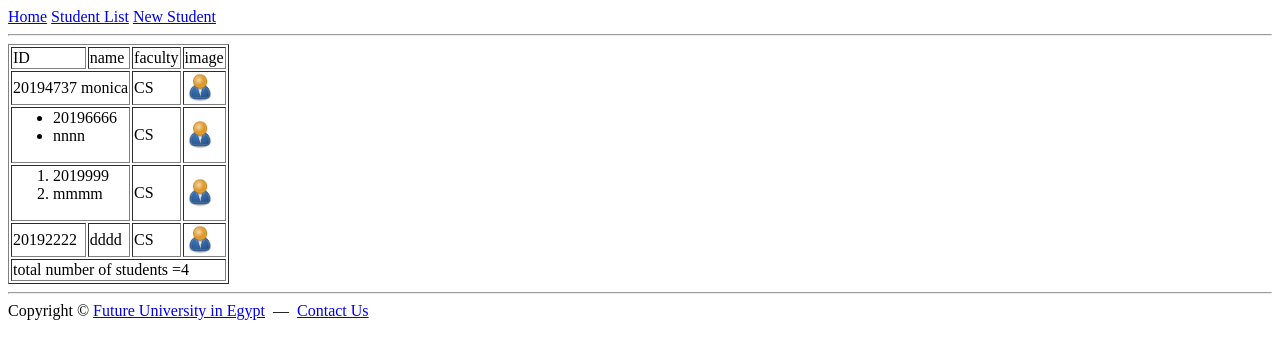
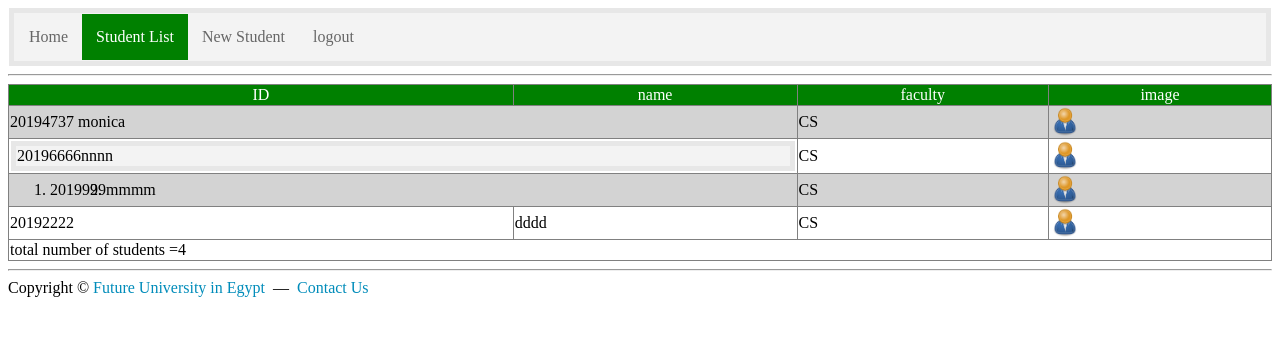
Before and after one commit to monica-medhat/DM322-2, a plain HTML site: page PROJECT 1/studentlist.html in a window 1280 px wide. Drawn offline with Linux system fonts and the light colour scheme.

Commit message:
New update 23/11

```diff
--- a/PROJECT 1/index.html
+++ b/PROJECT 1/index.html
@@ -1,19 +1,28 @@
 <html>
     <head>
         <title>Home</title>
+        <link rel="stylesheet" type = "text/css"
+        href="style.css">
     </head>
     <body>
-       <!--nav-->
-       <a href="index.html" target="_blank">Home</a>
-       <a href="Studentlist.html" target="_blank">Student List</a>
-       <a href="newstudent.html" target="_blank">New Student</a>
+        <nav>
+            <ul>
+
+               <li><a href="index.html" target="_blank"class="active" >Home</a></li>
+               <li><a href="Studentlist.html" target="_blank">Student List</a></li>
+               <li><a href="newstudent.html" target="_blank">New Student</a></li>
+               <li class="nav-right"> <a href="#" target="_blank">logout</a></li>
+    </ul>
+</nav>
        <!--#nav-->
        <hr>
        <!--Sec-->
+       <div>
 
        <h1>Name: monica medhat</h1>
        <h2>ID:20194737</h2>
        <h3>Email:20194737@fue.edu.eg</h3>
+    </div>
 
        <!--#sec-->
        <hr>
--- a/PROJECT 1/studentlist.html
+++ b/PROJECT 1/studentlist.html
@@ -1,24 +1,30 @@
 <html>
     <head>
         <title>Student List</title>
+        <link rel="stylesheet" type = "text/css"
+        href="style.css">
     </head>
     <body>
-       <!--nav-->
-       <a href="index.html" target="_blank">Home</a>
-       <a href="Studentlist.html" target="_blank">Student List</a>
-       <a href="newstudent.html" target="_blank">New Student</a>
+      <nav>
+          <ul>
+            <li><a href="index.html" target="_blank">Home</a></li>
+            <li><a href="Studentlist.html" target="_blank" class="active" >Student List</a></li>
+            <li><a href="newstudent.html" target="_blank">New Student</a></li>
+            <li class="nav-right"><a href="#" target="_blank">logout</a></li>
+    </ul>
+      </nav>
        <!--#nav-->
        <hr>
        <!--Sec-->
        <table border ="1">
-           <head>
+           <thead>
                <tr>
                    <td>ID</td>
                    <td>name</td>
                    <td>faculty</td>
                    <td>image</td>
                </tr>
-           </head>
+           </thead>
            <body>
                <tr>
                    <td colspan= "2" >20194737 monica </td>
--- a/PROJECT 1/style.css
+++ b/PROJECT 1/style.css
@@ -1,3 +1,4 @@
+/*
 p {
     font-family: 'Courier New', Courier, monospace;
     padding: 8px 50px;
@@ -17,3 +18,64 @@ select {
     fieldset{
         margin: 5px 35px 5px;
 }
+h1{
+    color: #4CAF50;
+    text-align: center;
+}
+*/
+ul {
+    list-style-type: none;
+    border: 5px solid #e7e7e7;
+    background-color: #f3f3f3;
+    overflow: hidden;
+    padding: 1px;
+    margin: 1px;
+}
+li {
+    float: left;
+}
+
+.nav-rgiht {
+    float: right ;
+}
+a{
+    text-decoration: none;
+    color: #008cba;
+}
+li a {
+    display: block;
+    color: #666;
+    padding-left: 14px;
+    padding-right: 14px;
+    padding-top: 14px ;
+    padding-bottom: 14px;
+}
+li a:hover{
+    background-color: lightgrey;
+
+}
+li a.active{
+    background-color: green;
+    color : white;
+}
+div {
+    border: 5px;
+    border-style: dashed;
+    border-radius: 20px;
+    box-shadow: 10px 10px 5 px dimgray;
+    background-image: linear-gradient(white, blue);
+}
+table{
+    width: 100%;
+    border-collapse: collapse;
+}
+thead{
+    background-color: green;
+    color: white;
+}
+thead tr {
+    text-align: center;
+}
+tbody tr:nth-child(odd){
+    background-color: lightgrey;
+}
```
Also changed, not shown: PROJECT 1/newstudent.html (+8 -5 lines).
